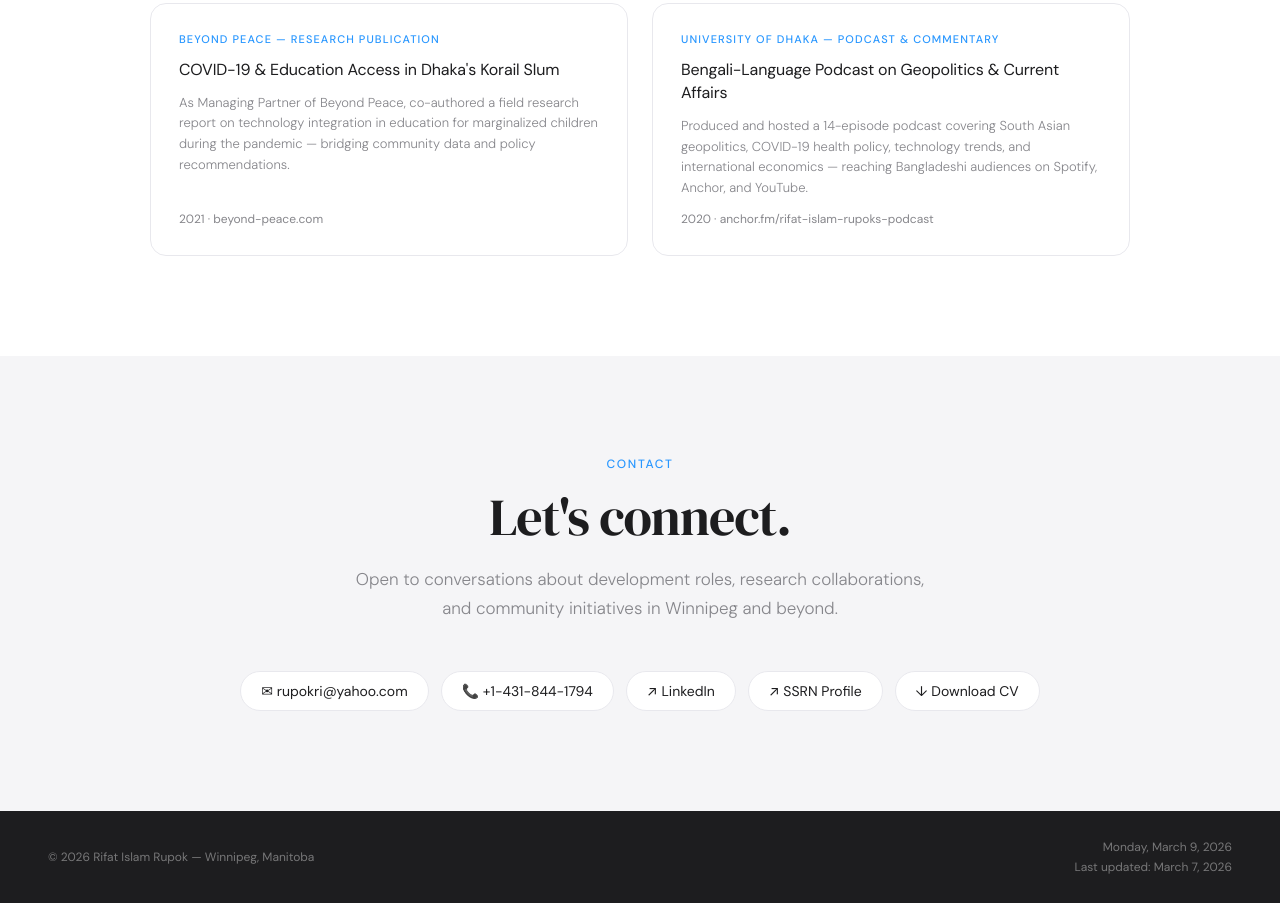
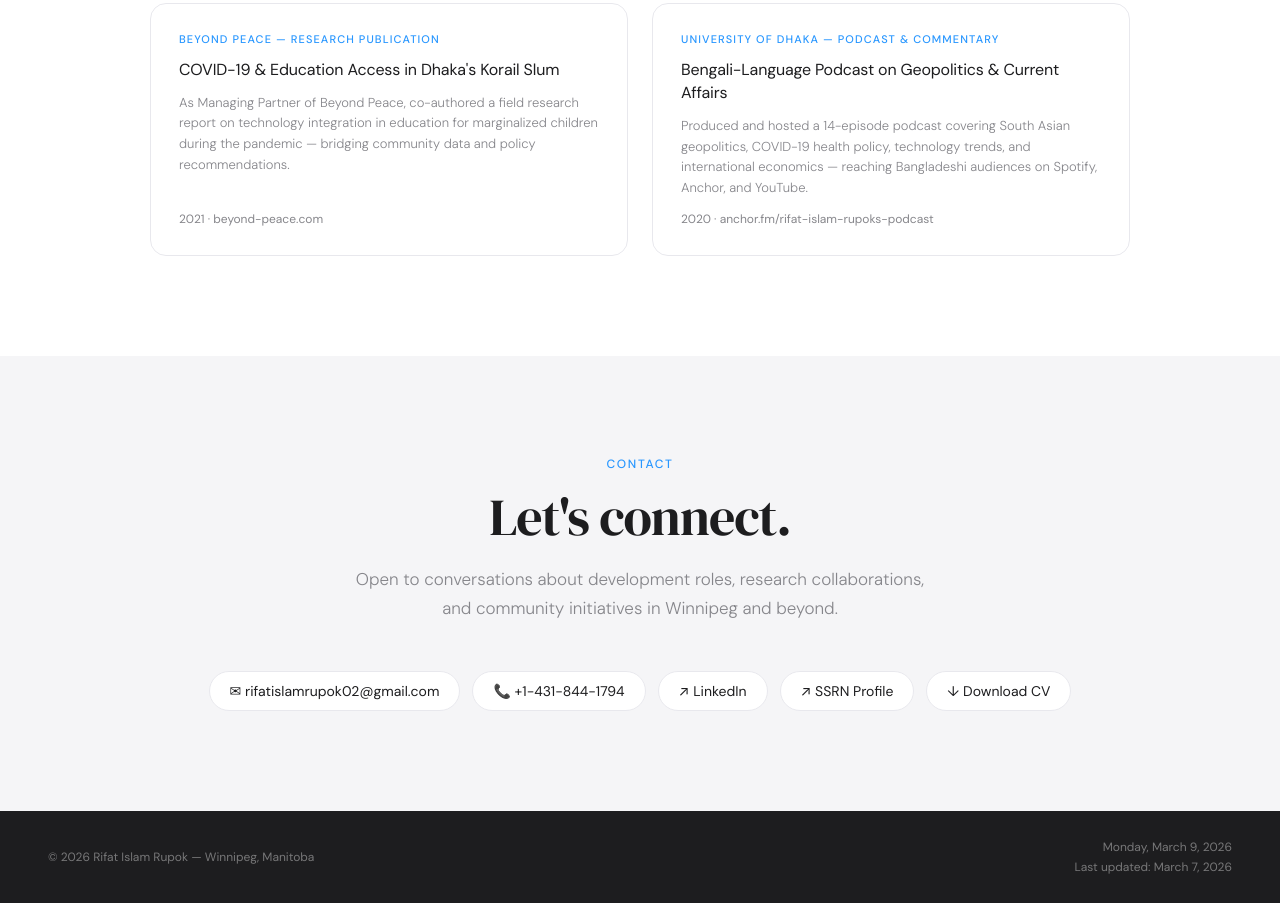
Before and after one commit to rifatrupok-create/rifatrupok-create, a plain HTML site: page index_1.html in a window 1280 px wide. Shown: the part 5518-6421 px from the top of the page. Drawn offline with Linux system fonts and the light colour scheme.

Commit message:
Update email contact in index_1.html

```diff
--- a/index_1.html
+++ b/index_1.html
@@ -1057,8 +1057,8 @@
         and community initiatives in Winnipeg and beyond.
       </p>
       <div class="contact-links reveal">
-        <a href="mailto:rupokri@yahoo.com" class="contact-chip">
-          ✉ rupokri@yahoo.com
+        <a href="mailto:rifatislamrupok02@gmail.com" class="contact-chip">
+          ✉ rifatislamrupok02@gmail.com
         </a>
         <a href="tel:+14318441794" class="contact-chip">
           📞 +1-431-844-1794
```
